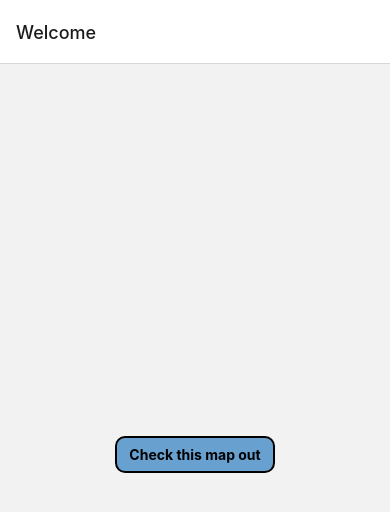
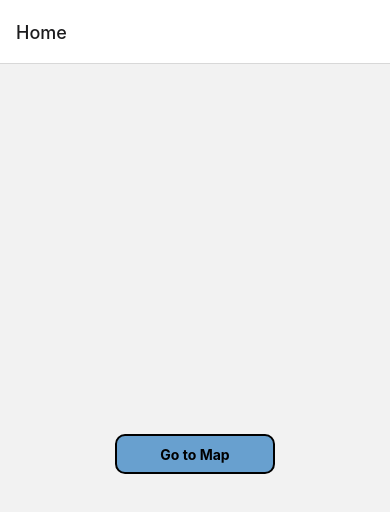
Before and after one commit to marialundhammar/mapProject, a React Native app: screen /Home in a window 390 px wide. Shown: the top 512 px of the page. Built offline with nearby package versions, Linux system fonts and the light colour scheme.

Commit message:
added reusable navigation button

```diff
--- a/App.tsx
+++ b/App.tsx
@@ -12,11 +12,7 @@ const App = () => {
   return (
     <NavigationContainer>
       <Stack.Navigator>
-        <Stack.Screen
-          name="Home"
-          component={HomeScreen}
-          options={{ title: 'Welcome' }}
-        />
+        <Stack.Screen name="Home" component={HomeScreen} />
         <Stack.Screen name="Map" component={MapScreen} />
       </Stack.Navigator>
     </NavigationContainer>
--- a/app.json
+++ b/app.json
@@ -6,7 +6,6 @@
     "orientation": "portrait",
     "userInterfaceStyle": "light",
     "splash": {
-      "image": "./assets/splash.png",
       "resizeMode": "contain",
       "backgroundColor": "#ffffff"
     },
--- /dev/null
+++ b/ui/components/NavigatonButton.tsx
@@ -0,0 +1,26 @@
+import React from 'react';
+import { View, Pressable, Text } from 'react-native';
+import styleButtons from '../styles/styleButtons';
+
+const Button = ({ navigation, navigateTo }) => {
+  return (
+    <View
+      style={{
+        justifyContent: 'center',
+        alignItems: 'center',
+        padding: 8,
+      }}
+    >
+      <Pressable
+        style={styleButtons.buttonNavigation}
+        onPress={() => navigation.navigate(navigateTo)}
+      >
+        <Text style={styleButtons.buttonNavigationText}>
+          Go to {navigateTo}
+        </Text>
+      </Pressable>
+    </View>
+  );
+};
+
+export default Button;
--- a/ui/screens/HomeScreen.tsx
+++ b/ui/screens/HomeScreen.tsx
@@ -1,8 +1,9 @@
 import React from 'react';
-import { View, Pressable, Text } from 'react-native';
-import styleButtons from '../styles/styleButtons';
+import { View } from 'react-native';
+import Button from '../components/NavigatonButton';
 
 const HomeScreen = ({ navigation }) => {
+  const navigateTo = 'Map';
   return (
     <View
       style={{
@@ -12,12 +13,7 @@ const HomeScreen = ({ navigation }) => {
         alignItems: 'center',
       }}
     >
-      <Pressable
-        style={styleButtons.buttonDefault}
-        onPress={() => navigation.navigate('Map')}
-      >
-        <Text style={styleButtons.buttonDefaultText}> Check this map out </Text>
-      </Pressable>
+      <Button navigation={navigation} navigateTo={'Map'} />
     </View>
   );
 };
--- a/ui/screens/MapScreen.tsx
+++ b/ui/screens/MapScreen.tsx
@@ -1,6 +1,7 @@
 import React from 'react';
 import { View } from 'react-native';
 import Map from '../components/Map';
+import NavigationButton from '../components/NavigatonButton';
 
 const MapScreen = ({ navigation }) => {
   return (
@@ -11,6 +12,8 @@ const MapScreen = ({ navigation }) => {
       }}
     >
       <Map />
+
+      <NavigationButton navigation={navigation} navigateTo={'Home'} />
     </View>
   );
 };
--- a/ui/styles/styleButtons.tsx
+++ b/ui/styles/styleButtons.tsx
@@ -2,7 +2,8 @@ import { StyleSheet } from 'react-native-web';
 
 const styleButtons = StyleSheet.create({
   //Buttons
-  buttonDefault: {
+  buttonNavigation: {
+    height: 40,
     width: 160,
     alignItems: 'center',
     justifyContent: 'center',
@@ -14,7 +15,7 @@ const styleButtons = StyleSheet.create({
   },
 
   //ButtonText
-  buttonDefaultText: {
+  buttonNavigationText: {
     fontWeight: 'bold',
   },
 });
```
